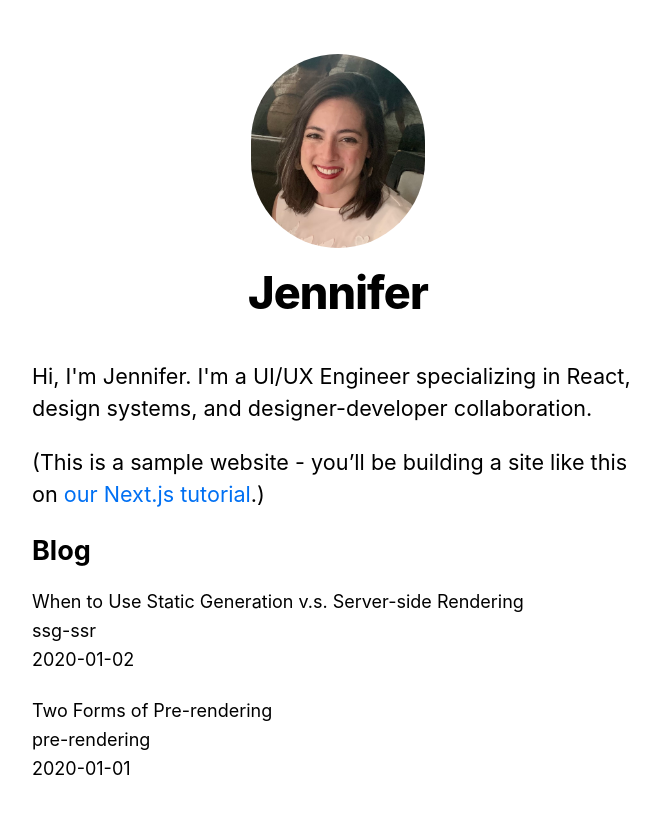
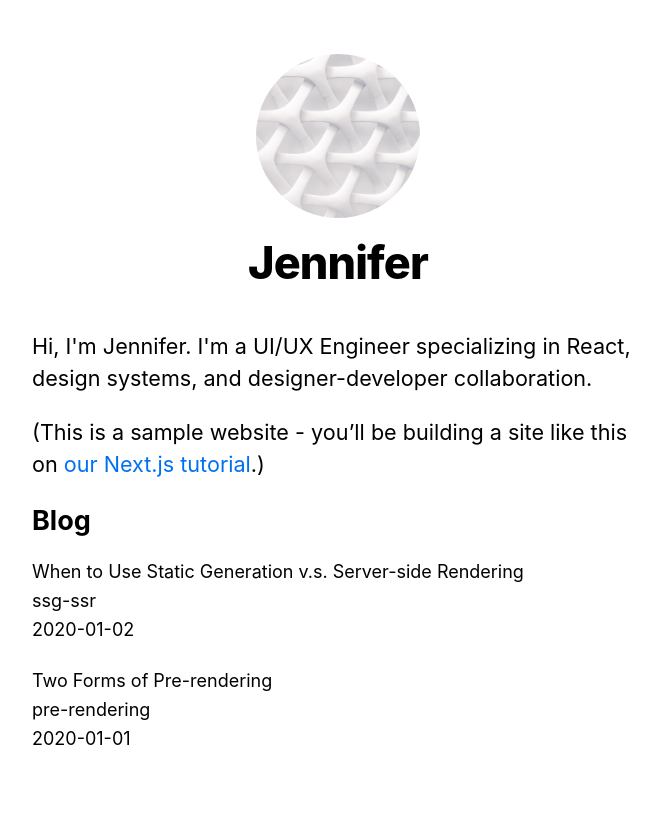
Before and after one commit to jennianelson/nextjs-blog, a Next.js app: page / in a window 1280 px wide. Shown: the top 814 px of the page, without its empty margins (302-962 px from the left). Built offline with nearby package versions, Linux system fonts and the light colour scheme.

Commit message:
Layout: Update profile pic

```diff
--- a/components/layout.js
+++ b/components/layout.jsx
@@ -30,10 +30,10 @@ export default function Layout({ children, home }) {
           <>
             <Image
               priority
-              src="/images/profile_pic_light.jpg"
+              src="/images/profile.jpg"
               className={utilStyles.borderCircle}
-              height={194}
-              width={174}
+              height={164}
+              width={164}
               alt={name}
             />
             <h1 className={utilStyles.heading2Xl}>{name}</h1>
@@ -46,8 +46,8 @@ export default function Layout({ children, home }) {
                   priority
                   src="/images/profile.jpg"
                   className={utilStyles.borderCircle}
-                  height={108}
-                  width={108}
+                  height={114}
+                  width={114}
                   alt={name}
                 />
               </a>
```
